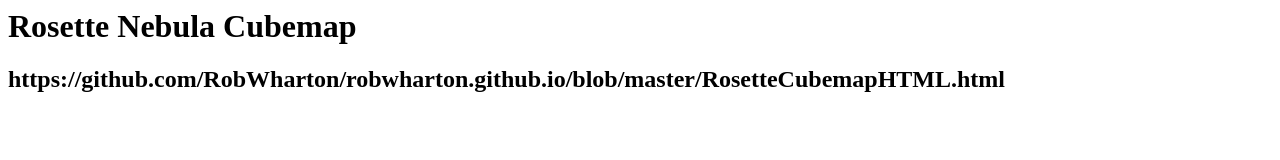
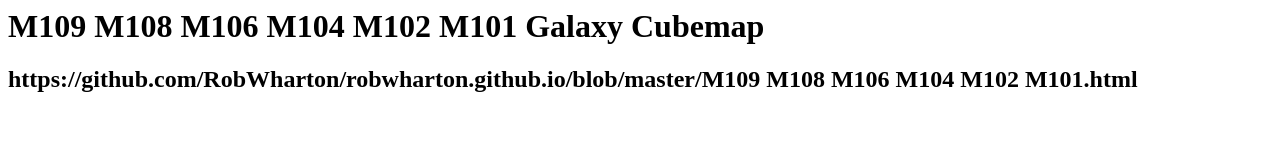
Before and after one commit to RobWharton/robwharton.github.io, a plain HTML site: page index.html in a window 1280 px wide. Drawn offline with Linux system fonts and the light colour scheme.

Commit message:
Update index.html

```diff
--- a/index.html
+++ b/index.html
@@ -1,14 +1,14 @@
 <html>
   <head>
-    <title>Rob Wharton's Nebulae Cubemaps!</title>
+    <title>Rob Wharton's Astronomical Cubemaps!</title>
   </head>
 
 
   <body>
-    <h1>Rosette Nebula Cubemap</h1>
+    <h1>M109 M108 M106 M104 M102 M101  Galaxy Cubemap</h1>
 
     <h2>
-        https://github.com/RobWharton/robwharton.github.io/blob/master/RosetteCubemapHTML.html
+        https://github.com/RobWharton/robwharton.github.io/blob/master/M109 M108 M106 M104 M102 M101.html
     </h2>
 
   </body>
```
